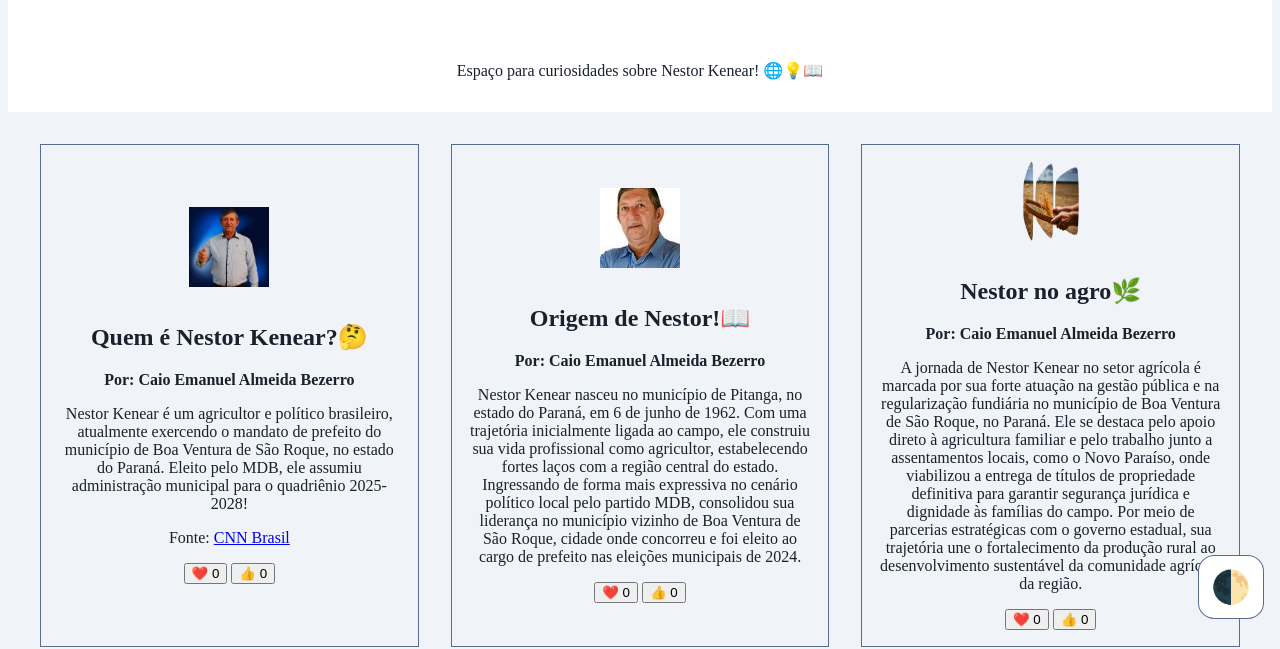
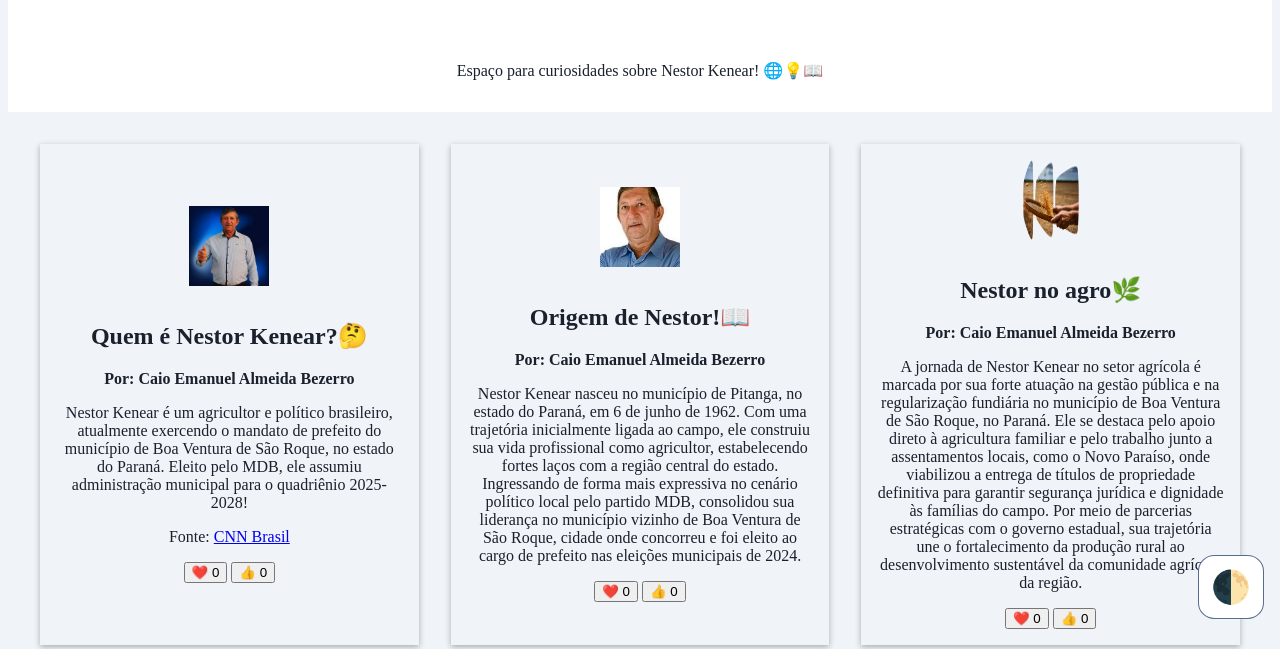
Before and after one commit to caiobezerro-art/Blog-Nestor-melhorias, a plain HTML site: page index.html in a window 1280 px wide. Shown: the part 165-814 px from the top of the page. Drawn offline with Linux system fonts and the light colour scheme.

Commit message:
atualização

```diff
--- a/style.css
+++ b/style.css
@@ -63,7 +63,7 @@ main {
 article {
     display: flex;
 
-    border: 1px solid var(--cor-botao);
+    box-shadow: 0 2px 6px rgba(0, 0, 0, 0.3);
 
     margin: 16px;
     gap: 16px;
```
